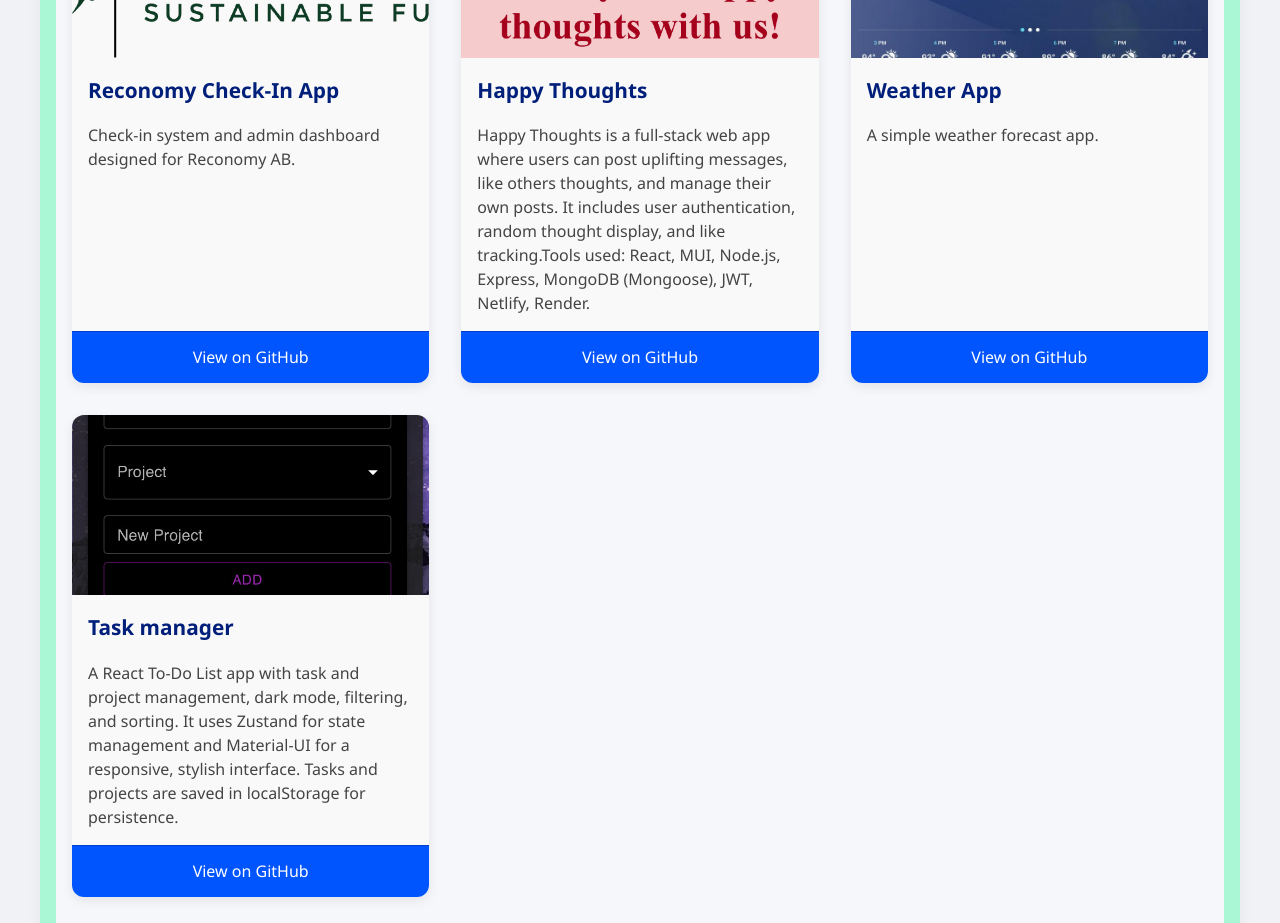
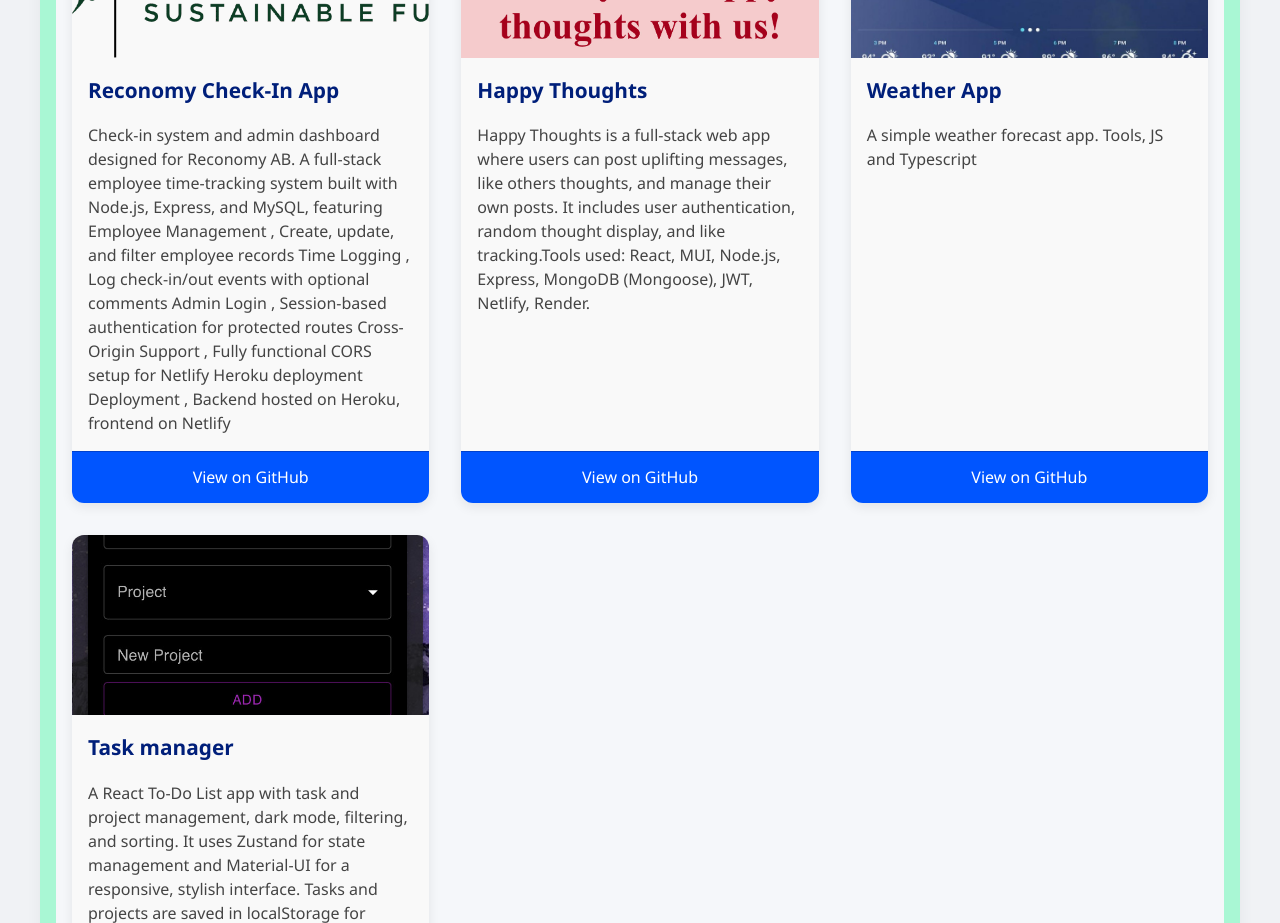
Before and after one commit to phenomenalCode/react_portfolio, a React (Vite) app: page / in a window 1280 px wide. Shown: the part 2440-3363 px from the top of the page. Built offline with nearby package versions, Linux system fonts and the light colour scheme.

Commit message:
added new project info

```diff
--- a/src/projects.jsx
+++ b/src/projects.jsx
@@ -8,7 +8,7 @@ export const projectData = [
   {
     id: 1,
     title: 'Reconomy Check-In App',
-    description: 'Check-in system and admin dashboard designed for Reconomy AB.',
+    description: 'Check-in system and admin dashboard designed for Reconomy AB. A full-stack employee time-tracking system built with Node.js, Express, and MySQL, featuring Employee Management , Create, update, and filter employee records Time Logging , Log check-in/out events with optional comments Admin Login , Session-based authentication for protected routes Cross-Origin Support , Fully functional CORS setup for Netlify Heroku deployment Deployment , Backend hosted on Heroku, frontend on Netlify',
     img: img1,
     github: 'https://github.com/phenomenalCode/Reconomy',
   },
@@ -22,7 +22,7 @@ export const projectData = [
   {
     id: 3,
     title: 'Weather App',
-    description: 'A simple weather forecast app.',
+    description: 'A simple weather forecast app. Tools, JS and Typescript',
     img: img3,
     github: 'https://github.com/phenomenalCode/weather-app',
   },
```
